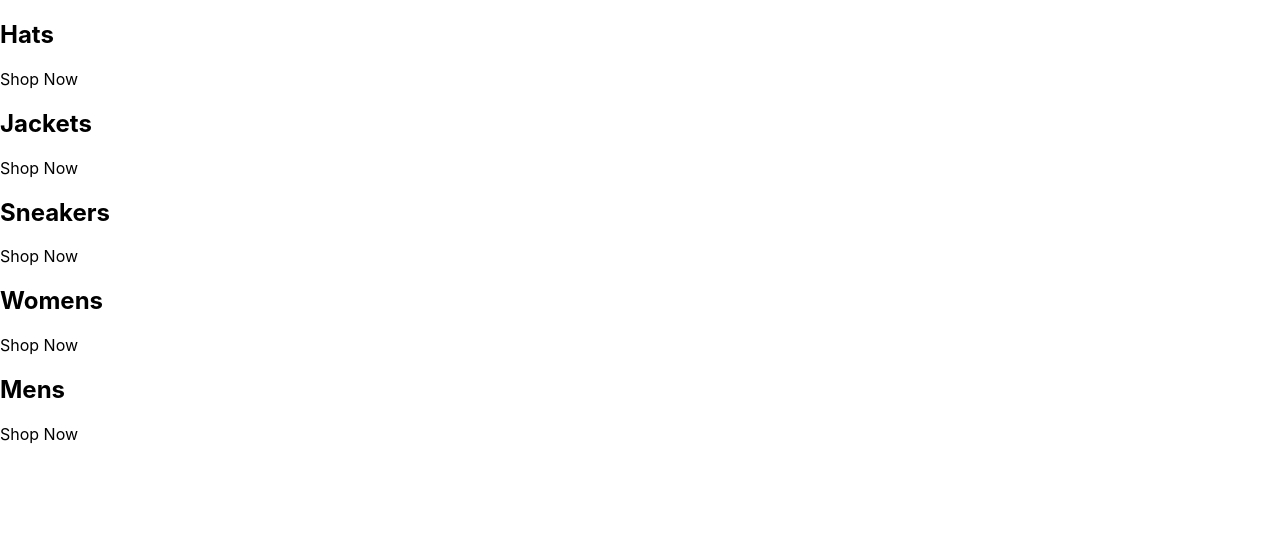
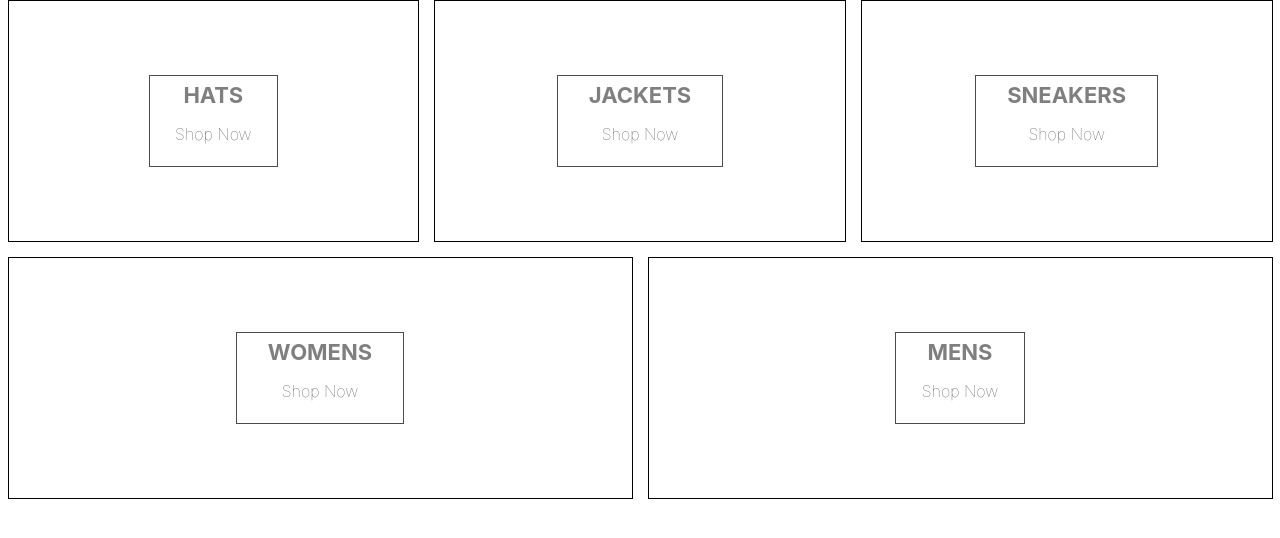
Before and after one commit to marvinxu99/crwn-clothing, a React (Create React App) app: page / in a window 1280 px wide. Shown: the top 538 px of the page. Built offline with nearby package versions, Linux system fonts and the light colour scheme.

Commit message:
added sass css

```diff
--- a/package.json
+++ b/package.json
@@ -9,6 +9,7 @@
     "react": "^18.2.0",
     "react-dom": "^18.2.0",
     "react-scripts": "5.0.1",
+    "sass": "^1.58.3",
     "web-vitals": "^2.1.4"
   },
   "scripts": {
--- a/src/App.js
+++ b/src/App.js
@@ -1,42 +1,44 @@
+import "./categories.styles.scss";
+
 
 const App = () => {
+
+  const categories = [
+    {
+      id: 1,
+      title: 'HATS',
+      imgsrc: '',
+    },
+    {
+      id: 2,
+      title: 'JACKETS',
+    },
+    {
+      id: 3,
+      title: 'SNEAKERS',
+    },
+    {
+      id: 4,
+      title: 'WOMENS',
+    },
+    {
+      id: 5,
+      title: 'MENS',
+    },
+  ]
+
   return (
     <div className="categories-container">
-      <div className="category-container">
-        {/* <img />  */}
-        <div className="catrogory-body-container">
-          <h2>Hats</h2>
-          <p>Shop Now</p>
-        </div>
-      </div>
-      <div className="category-container">
-        {/* <img />  */}
-        <div className="catrogory-body-container">
-          <h2>Jackets</h2>
-          <p>Shop Now</p>
-        </div>
-      </div>
-      <div className="category-container">
-        {/* <img />  */}
-        <div className="catrogory-body-container">
-          <h2>Sneakers</h2>
-          <p>Shop Now</p>
-        </div>
-      </div>
-      <div className="category-container">
-        {/* <img />  */}
-        <div className="catrogory-body-container">
-          <h2>Womens</h2>
-          <p>Shop Now</p>
-        </div>
-      </div>
-      <div className="category-container">
-        {/* <img />  */}
-        <div className="catrogory-body-container">
-          <h2>Mens</h2>
-          <p>Shop Now</p>
-        </div>
-      </div>
+      {categories.map((category) => (
+          <div className="category-container" key={category.id}>
+            <div className="background-image"></div>
+            <div className="category-body-container">
+              <h2>{category.title}</h2>
+              <p>Shop Now</p>
+            </div>
+          </div>
+        )
+      )}
     </div>
   );
 }
--- /dev/null
+++ b/src/categories.styles.scss
@@ -0,0 +1,75 @@
+.categories-container {
+  width: 100%;
+  display: flex;
+  flex-wrap: wrap;
+  justify-content: space-between;
+}
+
+.category-container {
+  min-width: 30%;
+  height: 240px;
+  flex: 1 1 auto;
+  display: flex;
+  align-items: center;
+  justify-content: center;
+  border: 1px solid black;
+  margin: 0 7.5px 15px;
+  overflow: hidden;
+
+  &:hover {
+    cursor: pointer;
+
+    & .background-image {
+      transform: scale(1.1);
+      transition: transform 6s cubic-bezier(0.25, 0.45, 0.45, 0.95);
+    }
+
+    & .category-body-container {
+      opacity: 0.9;
+    }
+  }
+
+  &.large {
+    height: 380px;
+  }
+
+  &:first-child {
+    margin-right: 7.5px;
+  }
+
+  &:last-child {
+    margin-left: 7.5px;
+  }
+
+  .background-image {
+    width: 100%;
+    height: 100%;
+    background-size: cover;
+    background-position: center;
+  }
+
+  .category-body-container {
+    height: 90px;
+    padding: 0 25px;
+    display: flex;
+    flex-direction: column;
+    align-items: center;
+    justify-content: center;
+    border: 1px solid black;
+    background-color: white;
+    opacity: 0.7;
+    position: absolute;
+
+    h2 {
+      font-weight: bold;
+      margin: 0 6px 0;
+      font-size: 22px;
+      color: #4a4a4a;
+    }
+
+    p {
+      font-weight: lighter;
+      font-size: 16px;
+    }
+  }
+}
```
Also changed, not shown: 1 other file (tests, documents, lock files or other folders).
